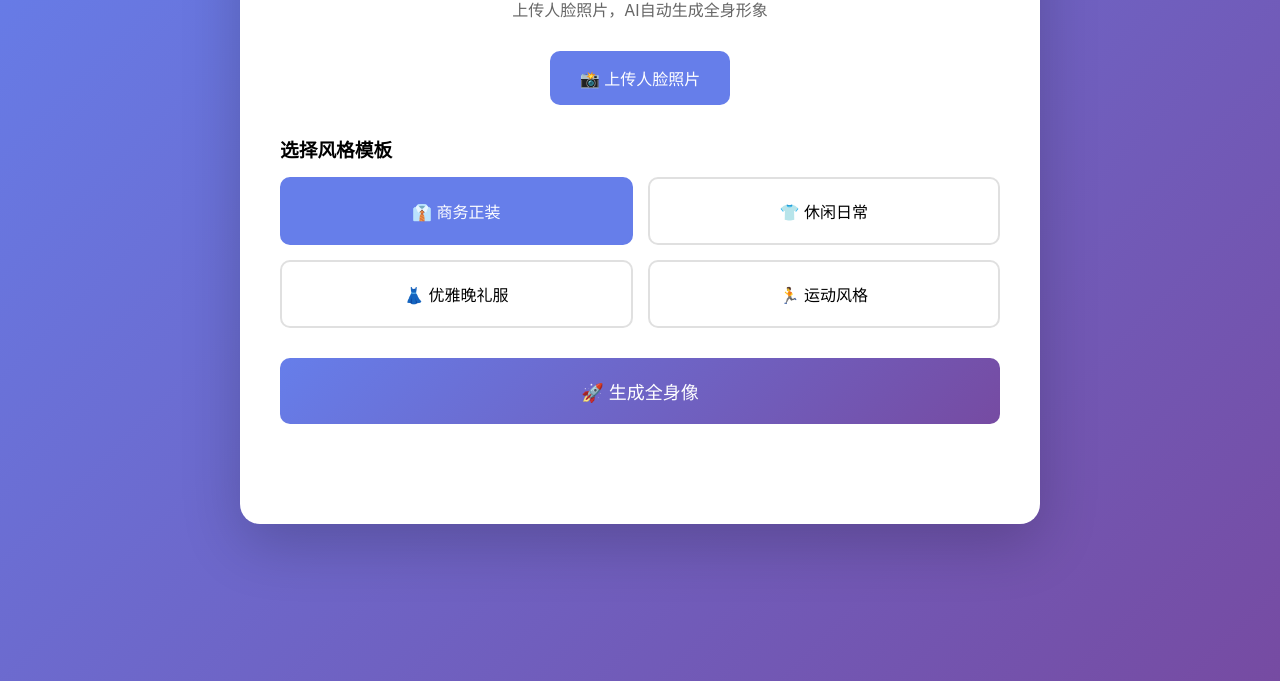
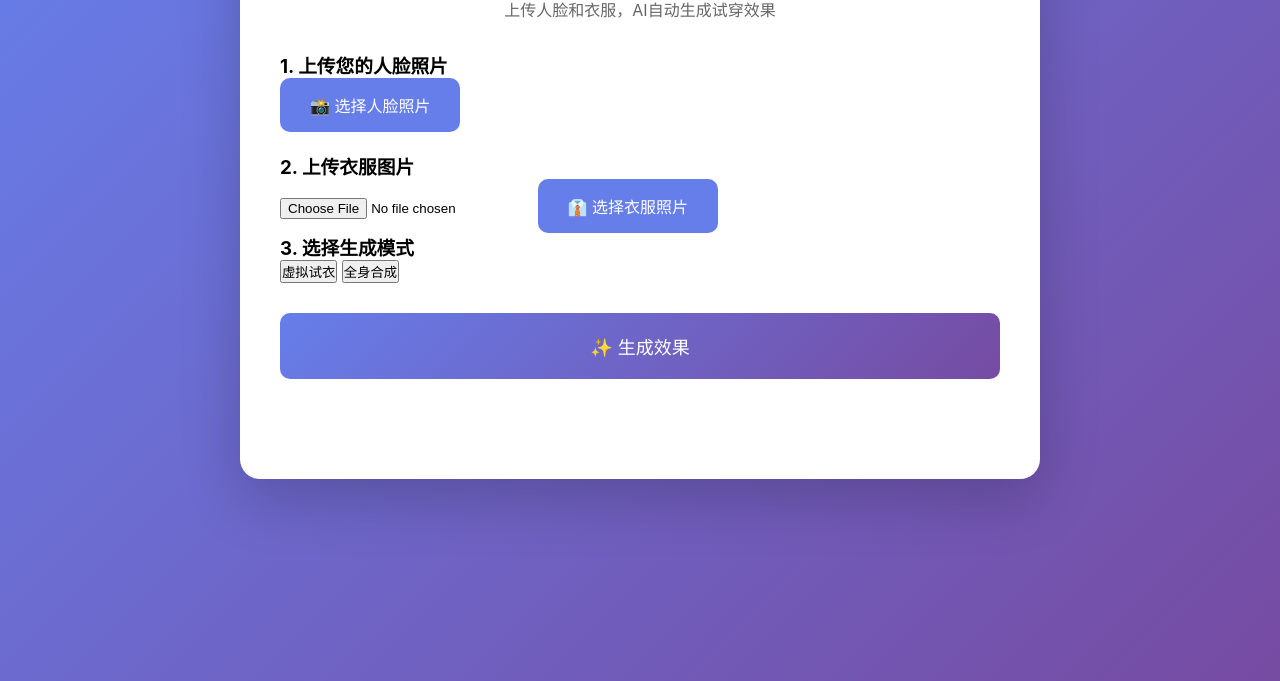
Before and after one commit to TFF132456/-organiza-.github.io, a plain HTML site: page index.html in a window 1280 px wide. Shown: the part 119-800 px from the top of the page. Drawn offline with Linux system fonts and the light colour scheme.

Commit message:
Update index.html
Signed-off-by: TFF132456 <2716734415@qq.com>

```diff
--- a/index.html
+++ b/index.html
@@ -3,45 +3,44 @@
 <head>
     <meta charset="UTF-8">
     <meta name="viewport" content="width=device-width, initial-scale=1.0">
-    <title>AI人像合成演示</title>
+    <title>AI虚拟试衣演示</title>
     <link rel="stylesheet" href="style.css">
 </head>
 <body>
     <div class="container">
-        <h1>🎨 AI人像合成演示</h1>
-        <p class="subtitle">上传人脸照片，AI自动生成全身形象</p >
+        <h1>👗 AI虚拟试衣间</h1>
+        <p class="subtitle">上传人脸和衣服，AI自动生成试穿效果</p >
 
-        <div class="upload-area">
+        <!-- 人脸上传 -->
+        <div class="upload-section">
+            <h3>1. 上传您的人脸照片</h3>
             <input type="file" id="faceInput" accept="image/*">
-            <label for="faceInput" class="upload-btn">
-                📸 上传人脸照片
-            </label>
+            <label for="faceInput" class="upload-btn">📸 选择人脸照片</label>
             <div id="facePreview"></div>
         </div>
 
+        <!-- 服装上传 -->
+        <div class="upload-section">
+            <h3>2. 上传衣服图片</h3>
+            <input type="file" id="clothingInput" accept="image/*">
+            <label for="clothingInput" class="upload-btn">👔 选择衣服照片</label>
+            <div id="clothingPreview"></div>
+        </div>
+
+        <!-- 生成选项 -->
         <div class="options">
-            <h3>选择风格模板</h3>
-            <div class="template-grid">
-                <button class="template-btn active" data-prompt="professional business suit, studio lighting">
-                    👔 商务正装
-                </button>
-                <button class="template-btn" data-prompt="casual t-shirt and jeans, outdoor natural light">
-                    👕 休闲日常
-                </button>
-                <button class="template-btn" data-prompt="elegant evening dress, soft lighting">
-                    👗 优雅晚礼服
-                </button>
-                <button class="template-btn" data-prompt="sportswear, dynamic pose, gym environment">
-                    🏃 运动风格
-                </button>
+            <h3>3. 选择生成模式</h3>
+            <div class="mode-selector">
+                <button class="mode-btn active" data-mode="tryon">虚拟试衣</button>
+                <button class="mode-btn" data-mode="fullbody">全身合成</button>
             </div>
         </div>
 
-        <button id="generateBtn" class="generate-btn">🚀 生成全身像</button>
+        <button id="generateBtn" class="generate-btn">✨ 生成效果</button>
 
         <div id="loading" class="loading hidden">
             <div class="spinner"></div>
-            <p>AI正在生成中...约15秒</p >
+            <p id="loadingText">AI正在生成中...约20秒</p >
         </div>
 
         <div id="result" class="result-area"></div>
```
